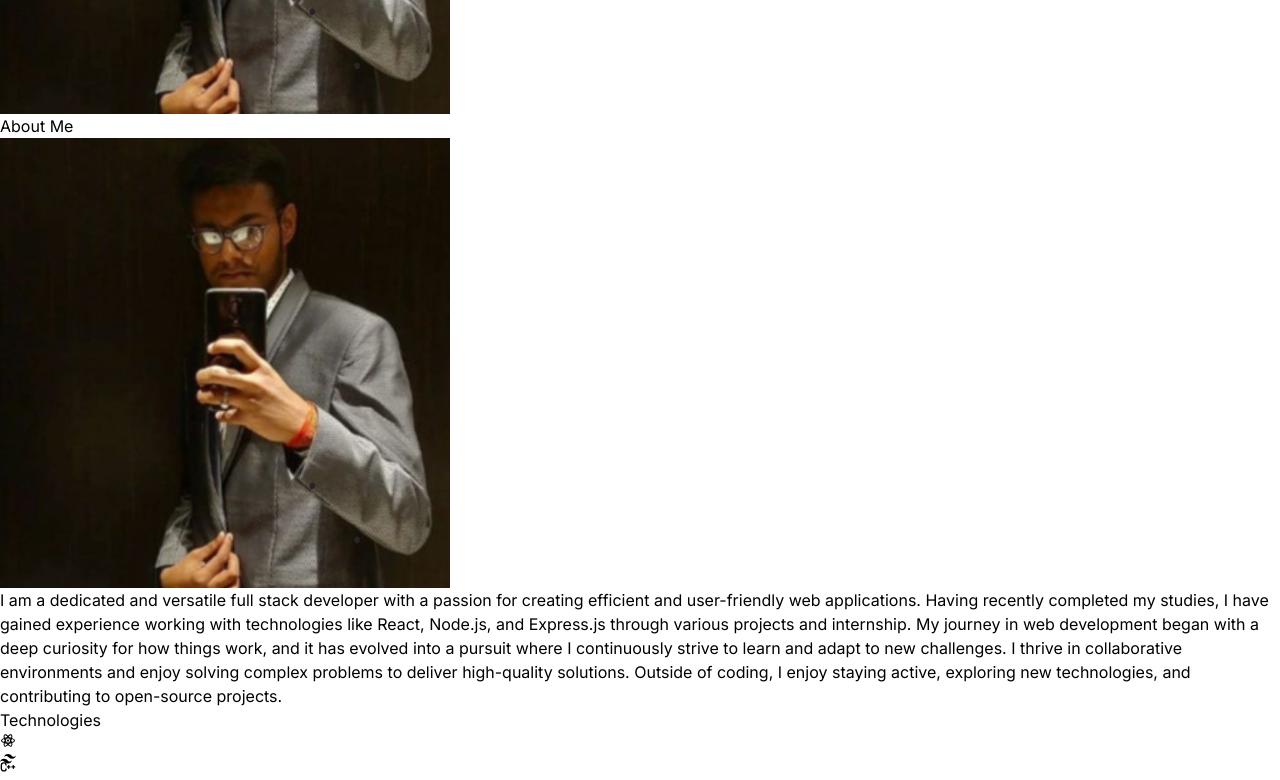
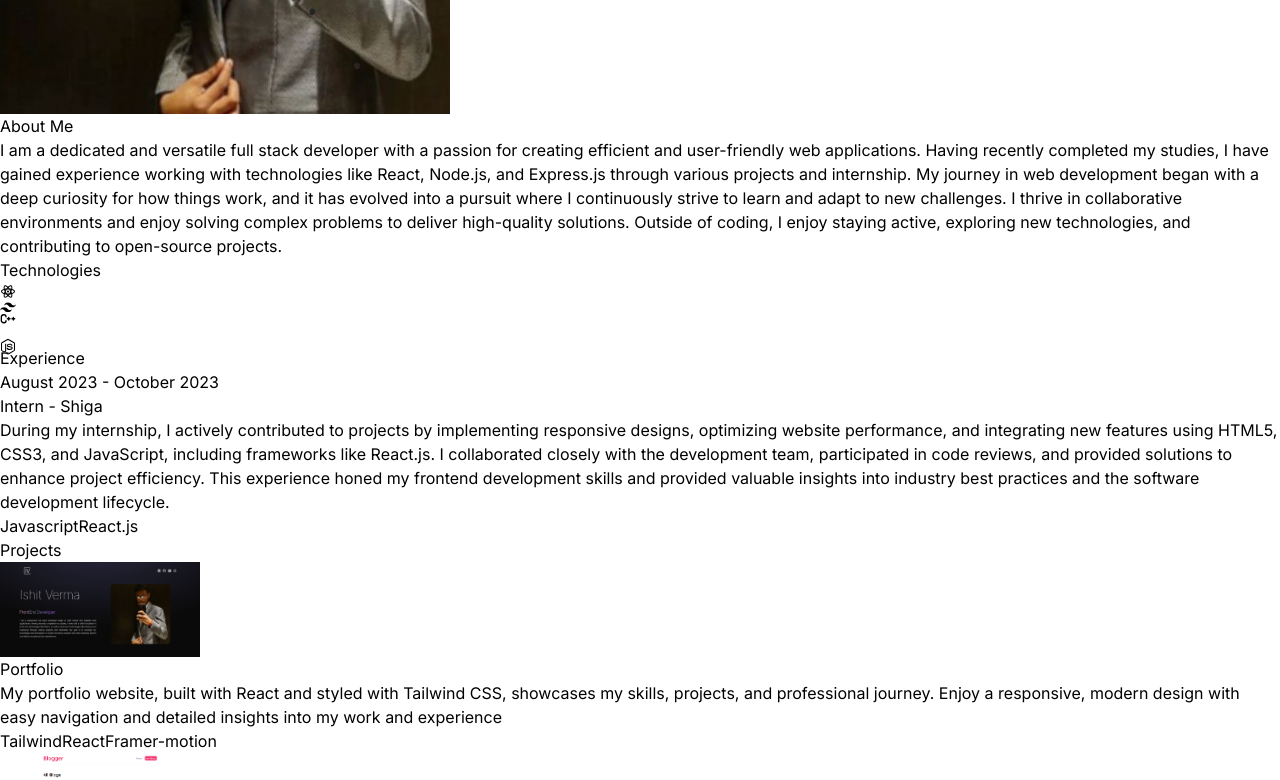
Before and after one commit to ishit-07/PortfolioWebsite, a React (Vite) app: page / in a window 1280 px wide. Shown: the part 1480-2260 px from the top of the page. Built offline with nearby package versions, Linux system fonts and the light colour scheme.

Commit message:
Update About.jsx

```diff
--- a/src/Components/About.jsx
+++ b/src/Components/About.jsx
@@ -1,4 +1,4 @@
-import logo from "../assets/photo_2024-06-23_21-54-33.jpg";
+// import logo from "../assets/photo_2024-06-23_21-54-33.jpg";
 import { ABOUT_TEXT } from "../constants";
 import { motion } from "framer-motion";
 
@@ -8,8 +8,8 @@ const About = () => {
       <h1 className="my-20 text-center text-4xl">
         About <span className="text-neutral-500">Me</span>
       </h1>
-      <div className="flex flex-wrap">
-        <motion.div
+      <div className="">
+        {/* <motion.div
           whileInView={{ opacity: 1, x: 0 }}
           initial={{ x: -100, opacity: 0 }}
           transition={{ duration: 0.5 }}
@@ -18,15 +18,15 @@ const About = () => {
           <div className="flex justify-center items-center">
             <img className="rounded-2xl" height={500} width={450} src={logo} alt="about" />
           </div>
-        </motion.div>
-        <div className="w-full lg:w-1/2">
+        </motion.div> */}
+        <div className="w-full lg:w-1/2 mx-auto">
           <motion.div
             whileInView={{ opacity: 1, x: 0 }}
             initial={{ x: 100, opacity: 0 }}
             transition={{ duration: 0.5 }}
             className="flex justify-center lg:justify-start"
           >
-            <p className="text-justify my-2 max-w-xl py-6 tracking-tight font-light">
+            <p className="text-justify my-2 max-w-xl py-6  font-light">
               {ABOUT_TEXT}
             </p>
           </motion.div>
```
